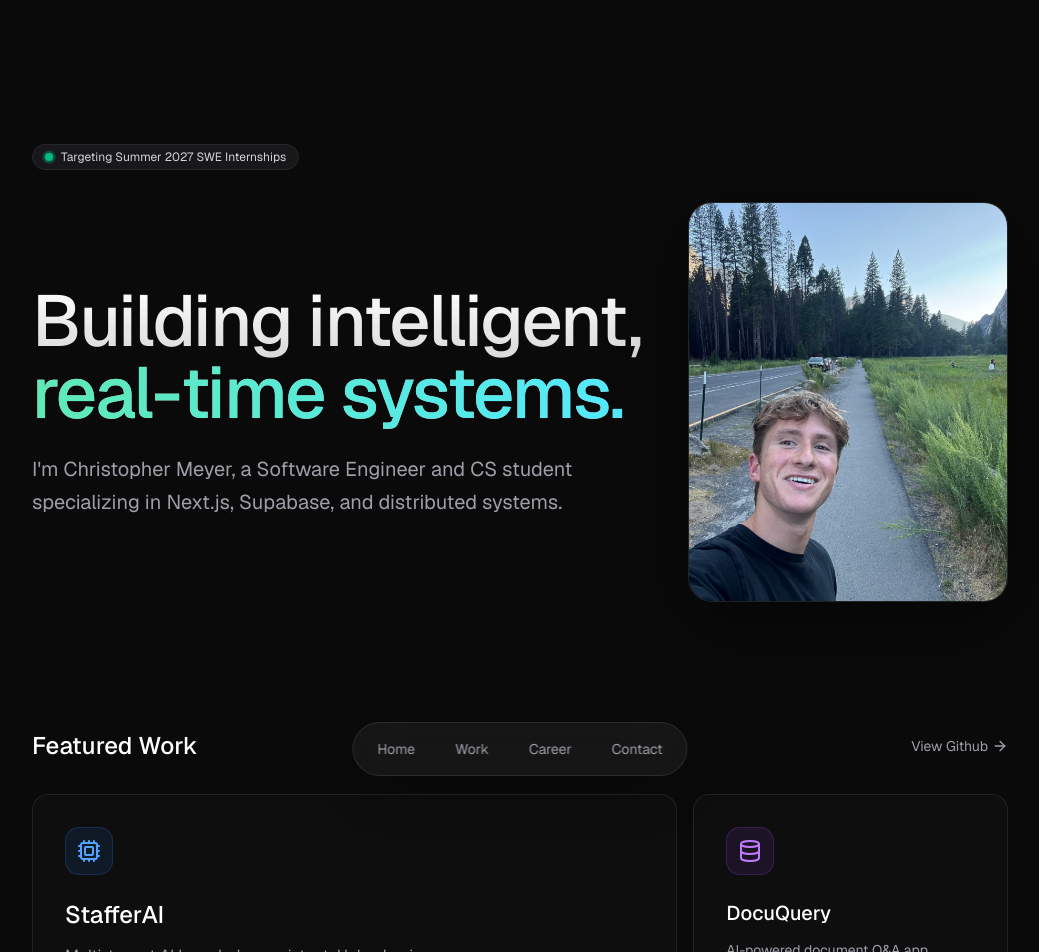
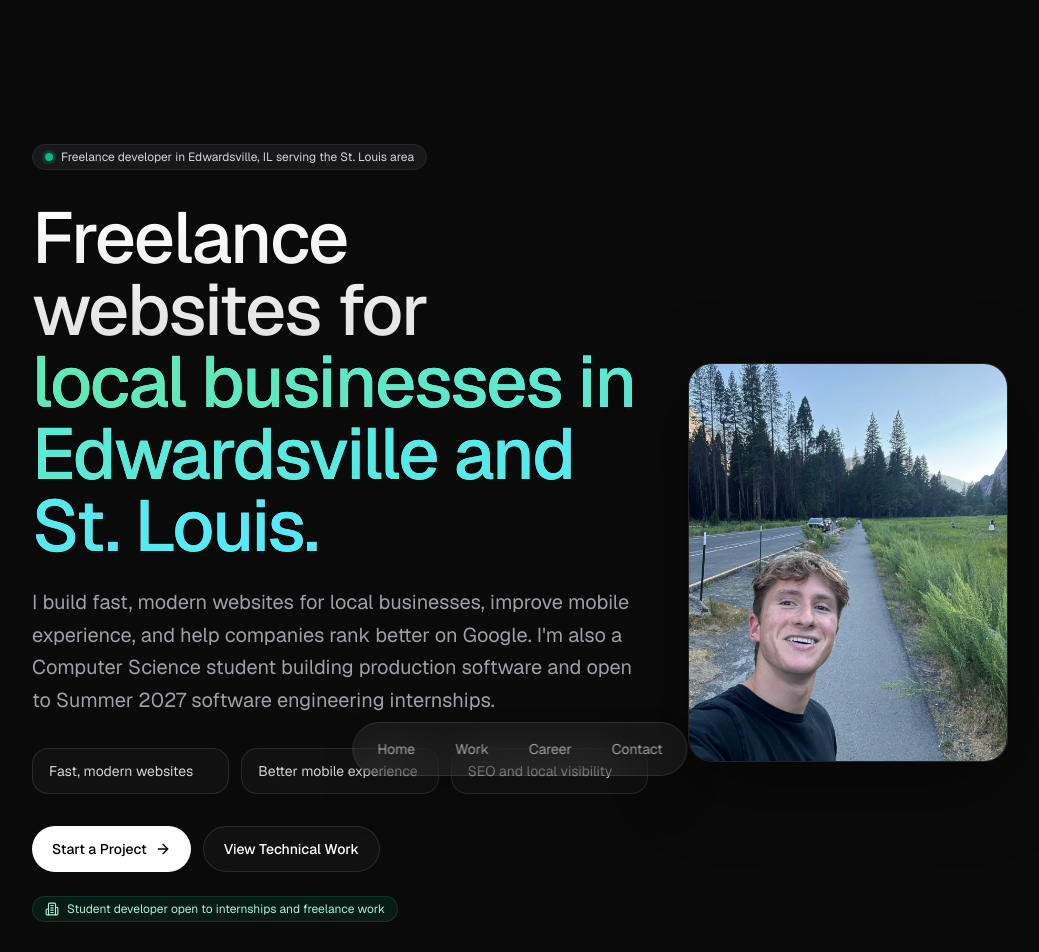
Before and after one commit to cameyer260/dev-portfolio, a Next.js app: page / in a window 1280 px wide. Shown: the top 952 px of the page, without its empty margins (120-1159 px from the left). Built offline with nearby package versions, Linux system fonts and the light colour scheme.

Commit message:
feat: reposition portfolio for local freelance clients and recruiters

```diff
--- a/app/page.tsx
+++ b/app/page.tsx
@@ -13,6 +13,7 @@ import {
   ArrowRight,
   Mail,
   Music,
+  Phone,
   Github,
   Linkedin,
   Cpu,
@@ -70,7 +71,7 @@ export default function PortfolioPage() {
               <span className="animate-ping absolute inline-flex h-full w-full rounded-full bg-emerald-400 opacity-75"></span>
               <span className="relative inline-flex rounded-full h-2 w-2 bg-emerald-500"></span>
             </span>
-            Targeting Summer 2027 SWE Internships
+            Freelance developer in Edwardsville, IL serving the St. Louis area
           </motion.div>
 
           <div className="grid items-center gap-10 md:grid-cols-[minmax(0,1fr)_320px]">
@@ -81,13 +82,44 @@ export default function PortfolioPage() {
               className="max-w-3xl"
             >
               <h1 className="text-5xl md:text-7xl font-medium tracking-tight text-transparent bg-clip-text bg-gradient-to-b from-white to-white/70 mb-6">
-                Building intelligent, <br className="hidden md:block"/>
-                <span className="text-transparent bg-clip-text bg-gradient-to-r from-emerald-300 to-cyan-300">real-time systems.</span>
+                Freelance websites for <br className="hidden md:block"/>
+                <span className="text-transparent bg-clip-text bg-gradient-to-r from-emerald-300 to-cyan-300">local businesses in Edwardsville and St. Louis.</span>
               </h1>
-              <p className="text-xl text-zinc-400 leading-relaxed">
-                I&apos;m Christopher Meyer, a Software Engineer and CS student specializing in Next.js,
-                Supabase, and distributed systems.
+              <p className="text-lg md:text-xl text-zinc-400 leading-relaxed">
+                I build fast, modern websites for local businesses, improve mobile experience, and help companies rank better on Google. I&apos;m also a Computer Science student building production software and open to Summer 2027 software engineering internships.
               </p>
+              <div className="mt-8 grid gap-3 sm:grid-cols-3">
+                {[
+                  "Fast, modern websites",
+                  "Better mobile experience",
+                  "SEO and local visibility",
+                ].map((item) => (
+                  <div
+                    key={item}
+                    className="rounded-2xl border border-white/10 bg-white/[0.03] px-4 py-3 text-sm text-zinc-300"
+                  >
+                    {item}
+                  </div>
+                ))}
+              </div>
+              <div className="mt-8 flex flex-wrap gap-3">
+                <a
+                  href="#contact"
+                  className="inline-flex items-center gap-2 rounded-full bg-white px-5 py-3 text-sm font-medium text-black transition-colors hover:bg-zinc-200"
+                >
+                  Start a Project <ArrowRight className="h-4 w-4" />
+                </a>
+                <a
+                  href="#work"
+                  className="inline-flex items-center gap-2 rounded-full border border-white/10 bg-white/[0.03] px-5 py-3 text-sm font-medium text-white transition-colors hover:bg-white/[0.08]"
+                >
+                  View Technical Work
+                </a>
+              </div>
+              <div className="mt-6 inline-flex items-center gap-2 rounded-full border border-emerald-500/20 bg-emerald-500/10 px-3 py-1 text-xs text-emerald-200">
+                <Building2 className="h-3.5 w-3.5" />
+                Student developer open to internships and freelance work
+              </div>
             </motion.div>
 
             <motion.div
@@ -301,11 +333,62 @@ export default function PortfolioPage() {
         </section>
 
         {/* COMMAND PALETTE CONTACT */}
-        <section id="contact" className="max-w-xl mx-auto space-y-8 text-center pt-20">
-          <h2 className="text-3xl font-medium text-white mb-4">Let&apos;s build something.</h2>
-          <p className="text-zinc-400 mb-8">
-            Currently open to Summer 2027 SWE Internships and freelance opportunities.
+        <section id="contact" className="space-y-8 pt-20">
+          <div className="max-w-2xl">
+            <h2 className="text-3xl font-medium text-white mb-4">Let&apos;s build something useful.</h2>
+            <p className="text-zinc-400 text-lg">
+              If you need a website for your business, want to improve your current site, or you&apos;re reaching out about an internship, feel free to email or text me directly. I respond quickly.
             </p>
+          </div>
+
+          <div className="grid gap-6 lg:grid-cols-[0.95fr_1.05fr]">
+            <div className="space-y-4">
+              <SpotlightCard className="p-6 border-emerald-500/20 bg-emerald-500/5">
+                <div className="flex items-start gap-4">
+                  <div className="rounded-xl border border-emerald-500/20 bg-emerald-500/10 p-3 text-emerald-300">
+                    <Mail className="h-5 w-5" />
+                  </div>
+                  <div>
+                    <p className="text-sm uppercase tracking-[0.2em] text-zinc-500">Email</p>
+                    <a
+                      href="mailto:cameyer06@gmail.com"
+                      className="mt-2 block text-lg font-medium text-white hover:text-emerald-200 transition-colors"
+                    >
+                      cameyer06@gmail.com
+                    </a>
+                  </div>
+                </div>
+              </SpotlightCard>
+
+              <SpotlightCard className="p-6 border-sky-500/20 bg-sky-500/5">
+                <div className="flex items-start gap-4">
+                  <div className="rounded-xl border border-sky-500/20 bg-sky-500/10 p-3 text-sky-300">
+                    <Phone className="h-5 w-5" />
+                  </div>
+                  <div>
+                    <p className="text-sm uppercase tracking-[0.2em] text-zinc-500">Phone</p>
+                    <a
+                      href="tel:6187724471"
+                      className="mt-2 block text-lg font-medium text-white hover:text-sky-200 transition-colors"
+                    >
+                      618-772-4471
+                    </a>
+                    <p className="mt-2 text-sm text-zinc-400">
+                      Feel free to email or text me directly. I respond quickly.
+                    </p>
+                  </div>
+                </div>
+              </SpotlightCard>
+
+              <div className="flex gap-6 px-2 pt-4">
+                <a href="https://github.com/cameyer260" className="text-zinc-500 hover:text-white transition-colors">
+                  <Github className="w-5 h-5" />
+                </a>
+                <a href="https://www.linkedin.com/in/cameyer06/" className="text-zinc-500 hover:text-white transition-colors">
+                  <Linkedin className="w-5 h-5" />
+                </a>
+              </div>
+            </div>
 
             <SpotlightCard className="p-2 text-left">
               <div className="bg-zinc-950/80 rounded-xl overflow-hidden border border-white/5 shadow-2xl">
@@ -348,31 +431,20 @@ export default function PortfolioPage() {
                     <textarea
                       name="message"
                       required
-                    rows={4}
-                    placeholder="How can I help you?"
+                      rows={5}
+                      placeholder="Tell me about your business, website, or opportunity."
                       className="w-full bg-transparent border border-white/10 rounded-lg px-4 py-2 text-sm text-white focus:outline-none focus:border-white/30 transition-colors resize-none"
                     />
                   </div>
                   <button
                     type="submit"
-                  className="w-full bg-white text-black font-medium text-sm py-2 rounded-lg hover:bg-zinc-200 transition-colors flex justify-center items-center gap-2"
+                    className="w-full bg-white text-black font-medium text-sm py-3 rounded-lg hover:bg-zinc-200 transition-colors flex justify-center items-center gap-2"
                   >
                     Send Message <ArrowRight className="w-4 h-4" />
                   </button>
                 </form>
               </div>
             </SpotlightCard>
-
-          <div className="flex justify-center gap-6 pt-12">
-            <a href="https://github.com/cameyer260" className="text-zinc-500 hover:text-white transition-colors">
-              <Github className="w-5 h-5" />
-            </a>
-            <a href="https://www.linkedin.com/in/cameyer06/" className="text-zinc-500 hover:text-white transition-colors">
-              <Linkedin className="w-5 h-5" />
-            </a>
-            <a href="mailto:cameyer06@gmail.com" className="text-zinc-500 hover:text-white transition-colors">
-              <Mail className="w-5 h-5" />
-            </a>
           </div>
         </section>
 
```
Lines whose indentation alone changed are shown as unchanged.
